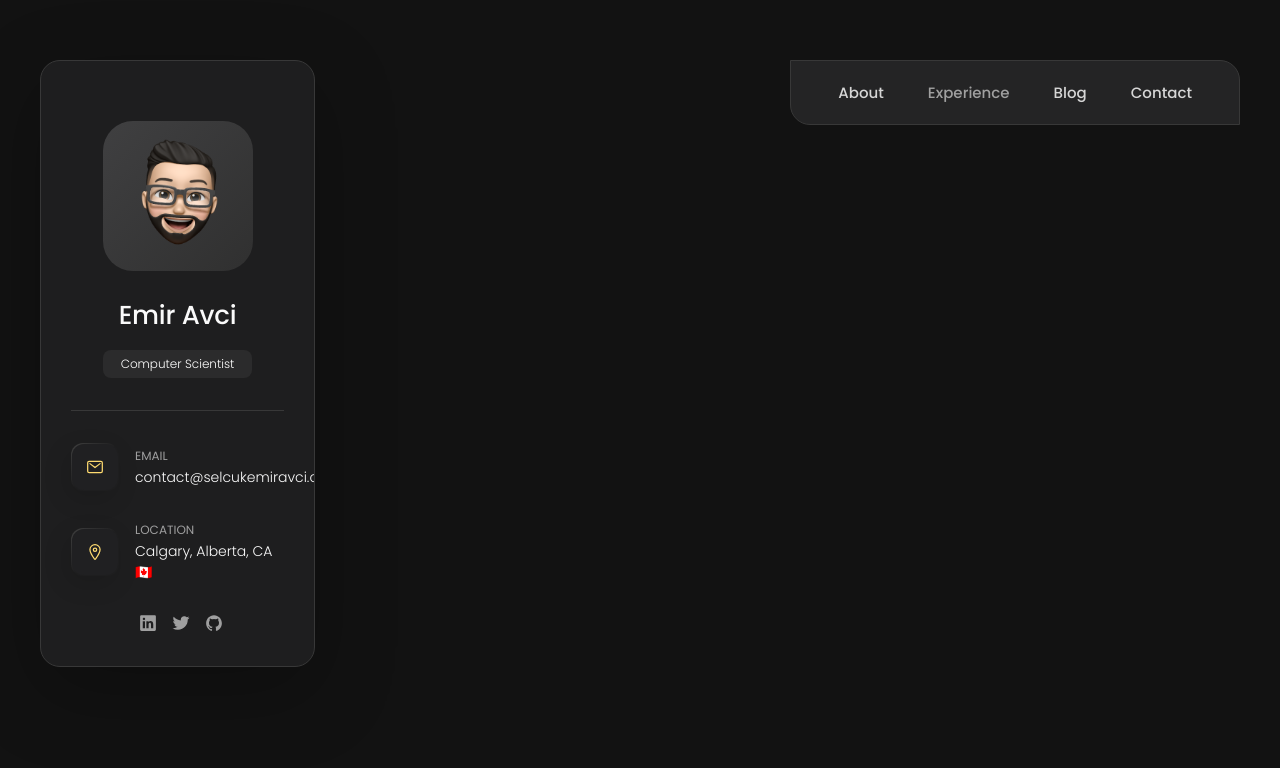
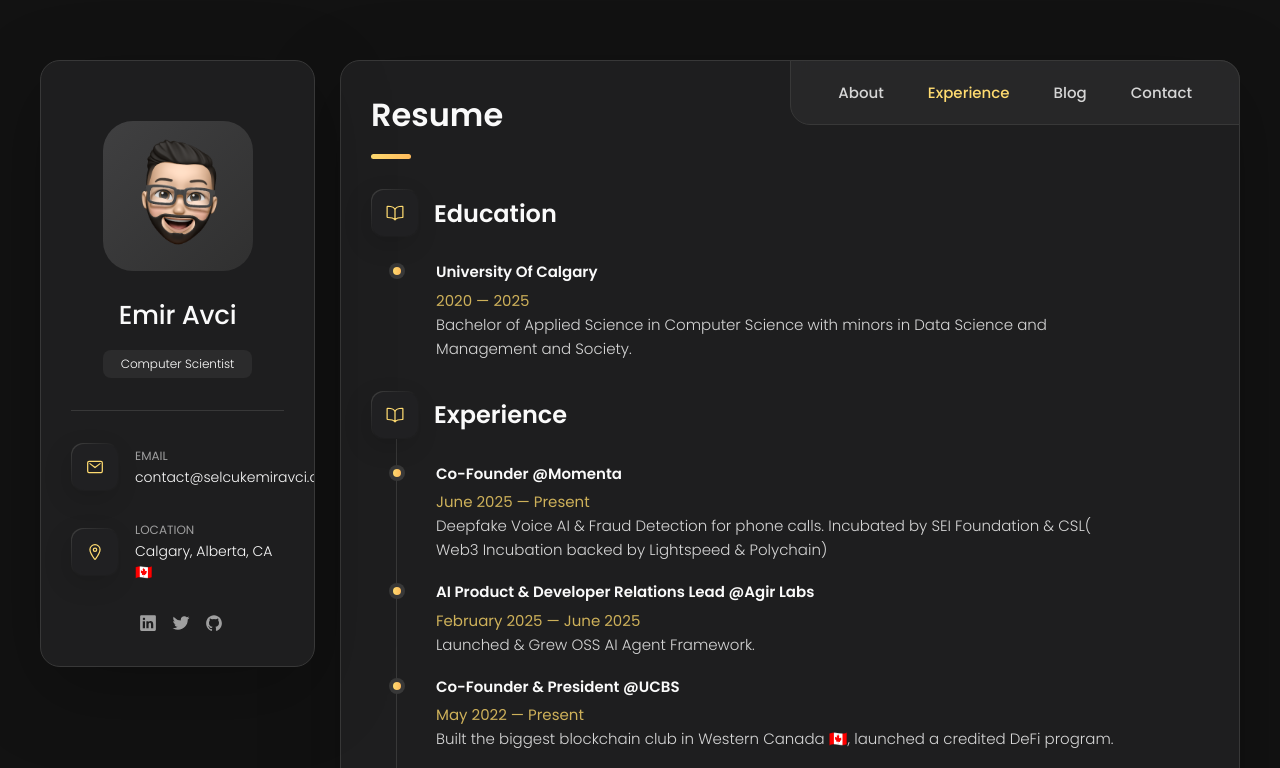
Before and after one commit to selcukemiravci/selcukemiravci.github.io, a website: page index.html in a window 1280 px wide. Both pictures are taken after a click on the button "Experience". Shown: the top 768 px of the page. Drawn offline with nearby package versions, Linux system fonts and the light colour scheme.

Commit message:
Update index.html

```diff
--- a/index.html
+++ b/index.html
@@ -305,7 +305,7 @@
         - #RESUME
       -->
 
-      <article class="resume" data-page="resume">
+      <article class="resume" data-page="experience">
 
         <header>
           <h2 class="h2 article-title">Resume</h2>
```
